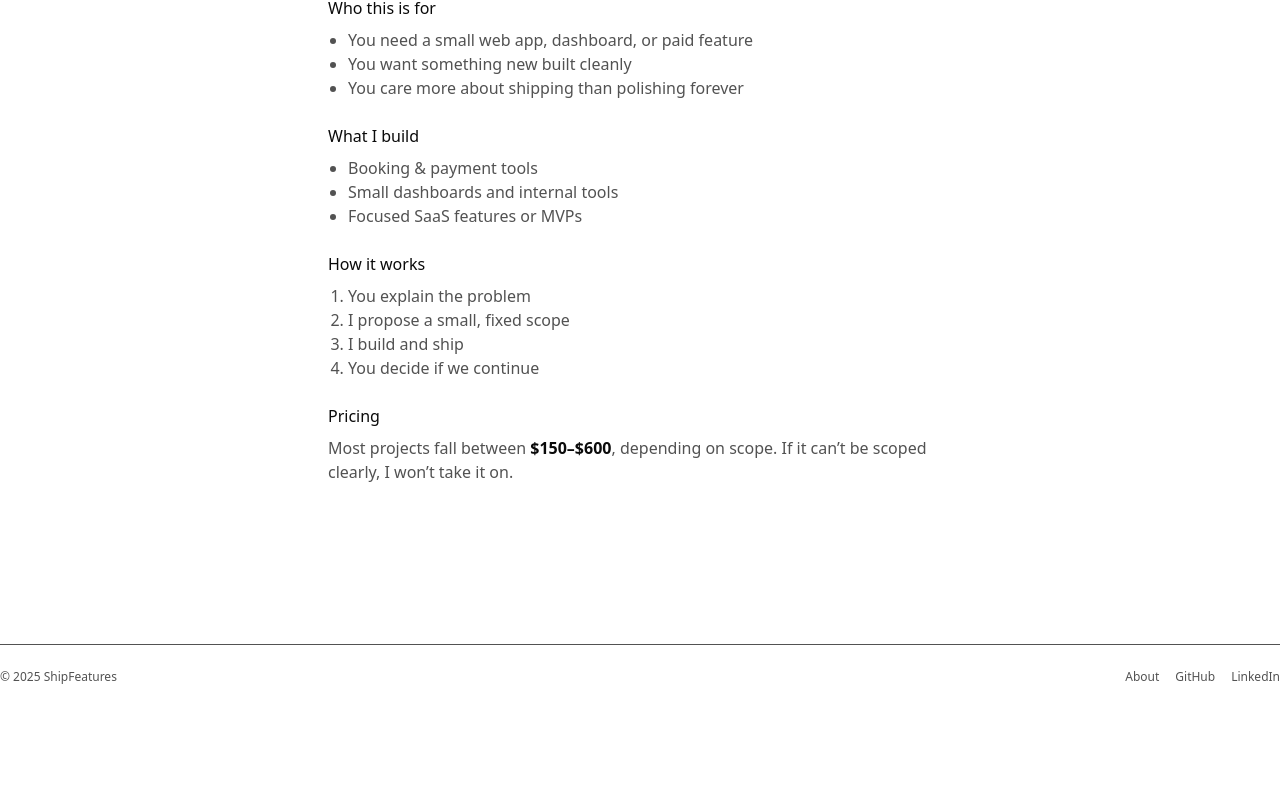
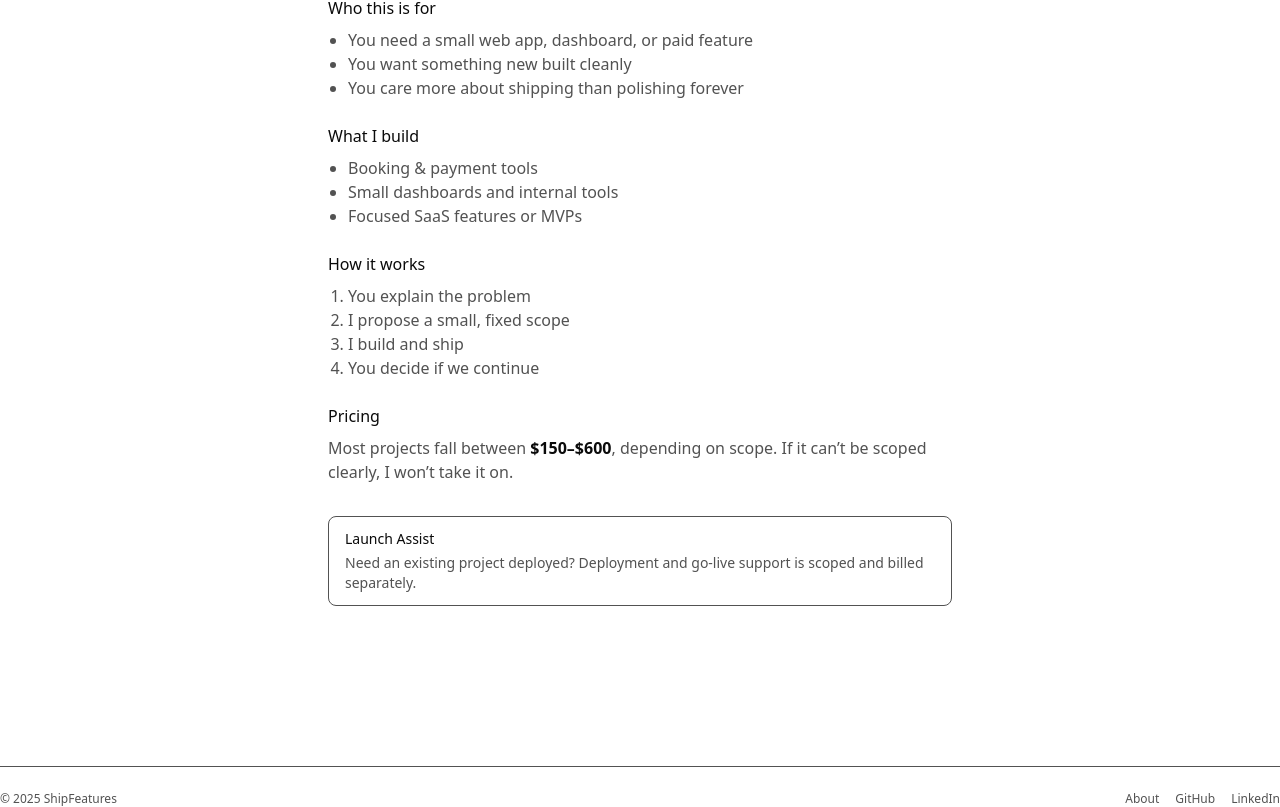
Before and after one commit to dttrue/shipfeatures, a Next.js app: page / in a window 1280 px wide. Shown: the part 545-1352 px from the top of the page. Before the commit the page ends 1230 px from the top, so only its background shows below. Built offline with nearby package versions, Linux system fonts and the light colour scheme.

Commit message:
Launch Assist text added

```diff
--- a/app/about/page.jsx
+++ b/app/about/page.jsx
@@ -49,6 +49,8 @@ export default function AboutPage() {
           If you have a clearly defined problem and want it built cleanly, you
           can reach me via email.
         </p>
+
+
       </section>
 
       <div
--- a/app/globals.css
+++ b/app/globals.css
@@ -5,6 +5,11 @@
   --foreground: #171717;
   --foreground-muted: #525252;
   --foreground-strong: #0a0a0a;
+
+  --surface: #f5f5f5;
+  /* ✅ visible on white */
+  --border: #e5e5e5;
+  /* ✅ subtle but visible */
 
   --button-bg: #0a0a0a;
   --button-fg: #ffffff;
@@ -16,6 +21,10 @@
   --foreground-muted: #bdbdbd;
   --foreground-strong: #ffffff;
 
+  --surface: #1a1a1a;
+  /* ✅ visible on dark */
+  --border: #2a2a2a;
+
   --button-bg: #ffffff;
   --button-fg: #0a0a0a;
 }
--- a/app/page.js
+++ b/app/page.js
@@ -91,6 +91,22 @@ export default function Home() {
             on.
           </p>
         </div>
+
+        <div
+          className="mt-8 rounded-lg border px-4 py-3 text-sm"
+          style={{
+            borderColor: "var(--foreground-muted)",
+            background: "rgba(255,255,255,0.02)",
+          }}
+        >
+          <span className="block font-medium text-[color:var(--foreground-strong)]">
+            Launch Assist
+          </span>
+          <p className="mt-1 text-[color:var(--foreground-muted)]">
+            Need an existing project deployed? Deployment and go-live support is
+            scoped and billed separately.
+          </p>
+        </div>
       </section>
     </main>
   );
```
